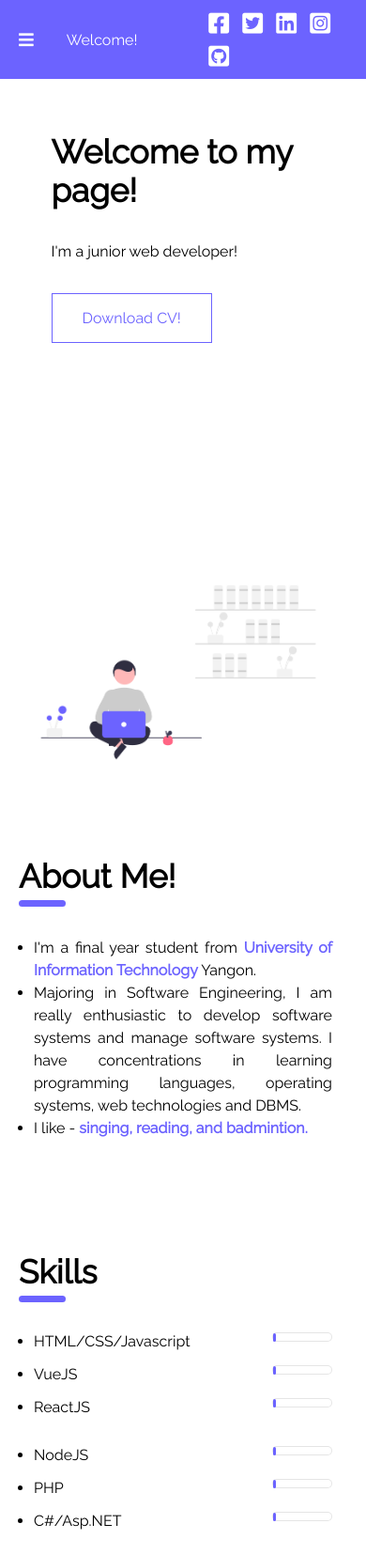
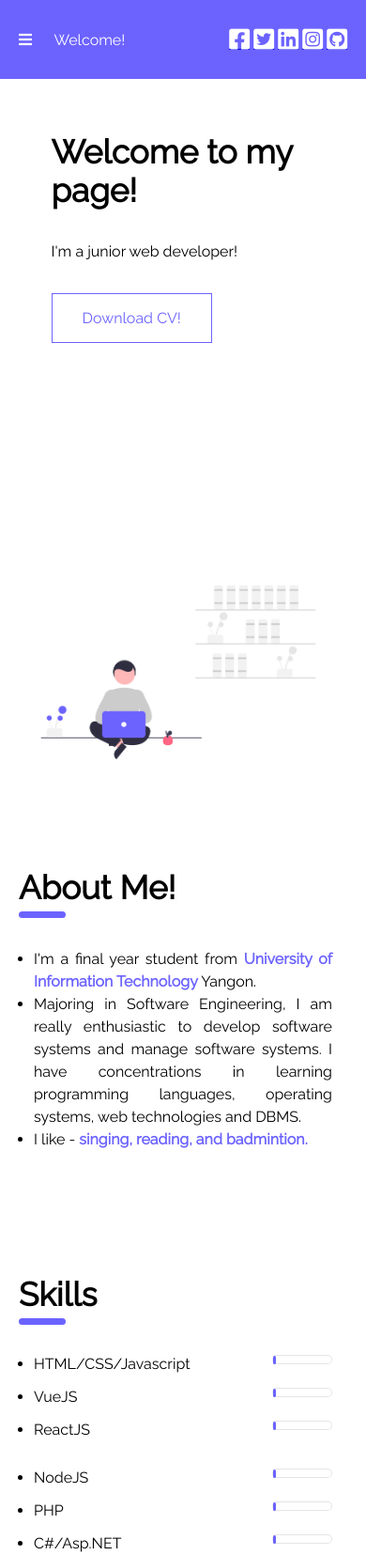
Before and after one commit to AikeNyanLynnOo/aikenyanlynnoo.github.io, a plain HTML site: page index.html in a window 390 px wide. Shown: the top 1655 px of the page at 94% size. Drawn offline with Linux system fonts and the light colour scheme.

Commit message:
responsive under with 600px

```diff
--- a/styles/style.css
+++ b/styles/style.css
@@ -92,6 +92,7 @@ body {
   display: none;
 }
 .social-icon {
+  display: inline;
   color: #fff;
   font-size: 25px;
   margin: 5px;
@@ -149,7 +150,7 @@ body {
 /* about area start  */
 .about-me {
   padding: 20px;
-  margin-top: 3em;
+  padding-top: 3em;
 }
 .about-text {
   text-align: justify;
@@ -165,7 +166,7 @@ body {
 /* skills area start  */
 .skills {
   padding: 20px;
-  margin-top: 3em;
+  padding-top: 3em;
 }
 .frontend,
 .backend {
@@ -203,7 +204,7 @@ body {
 /* experience area start */
 .experience {
   padding: 20px;
-  margin-top: 3em;
+  padding-top: 3em;
 }
 .experiences {
   list-style-type: none;
@@ -237,7 +238,7 @@ body {
 /* contact area start*/
 .contact {
   padding: 20px;
-  margin-top: 3em;
+  padding-top: 3em;
 }
 .row {
   display: flex;
@@ -293,6 +294,16 @@ body {
   .header-gp {
     top: 30%;
   }
+
+  .about-me,
+  .skills,
+  .experience,
+  .contact {
+    padding-top: 5em;
+  }
+  .social-icon{
+  	margin : 0;
+  }
 }
 @media screen and (max-width: 650px) {
   .side-bar {
@@ -327,18 +338,17 @@ body {
   }
   .social-nav-right {
     display: block;
-    margin-right : 20px;
+    margin-right: 20px;
   }
   .nav-left {
-    width: 250px;
-    text-align: center;
     padding: 0;
     position: relative;
   }
   .menu-bar {
-    position: absolute;
-    left: 20px;
-    font-size: large;
+    margin: 0 20px;
+  }
+  .social-icon{
+  	margin : 0;
   }
 }
 @keyframes slide-in {
@@ -365,12 +375,17 @@ body {
     -moz-transform: translate(0.1%, 0);
     -ms-transform: translate(0.1%, 0);
     -o-transform: translate(0.1%, 0);
-}
+  }
   100% {
     transform: translate(-100%, 0);
     -webkit-transform: translate(-100%, 0);
     -moz-transform: translate(-100%, 0);
     -ms-transform: translate(-100%, 0);
     -o-transform: translate(-100%, 0);
+  }
 }
+@media screen and (max-width: 500px){
+	.social-icon{
+  	margin : 0;
+  }
 }
```
